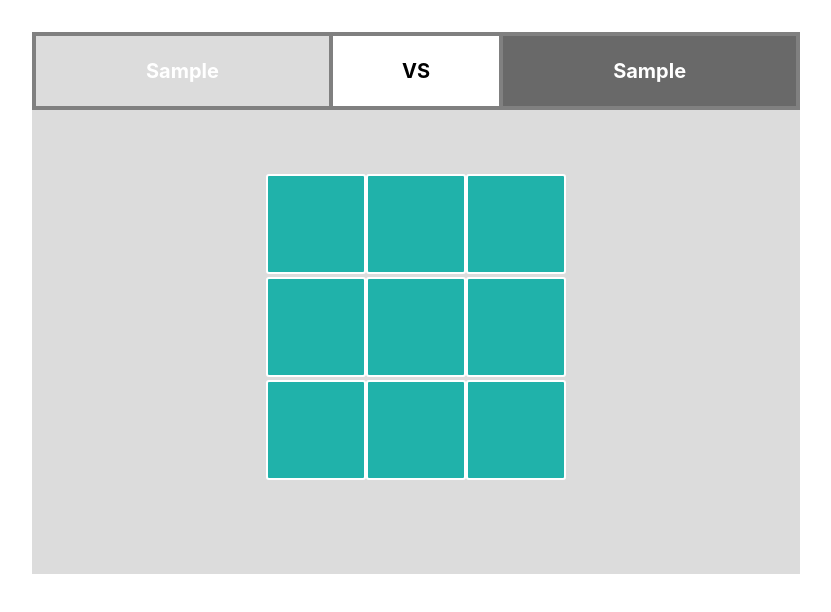
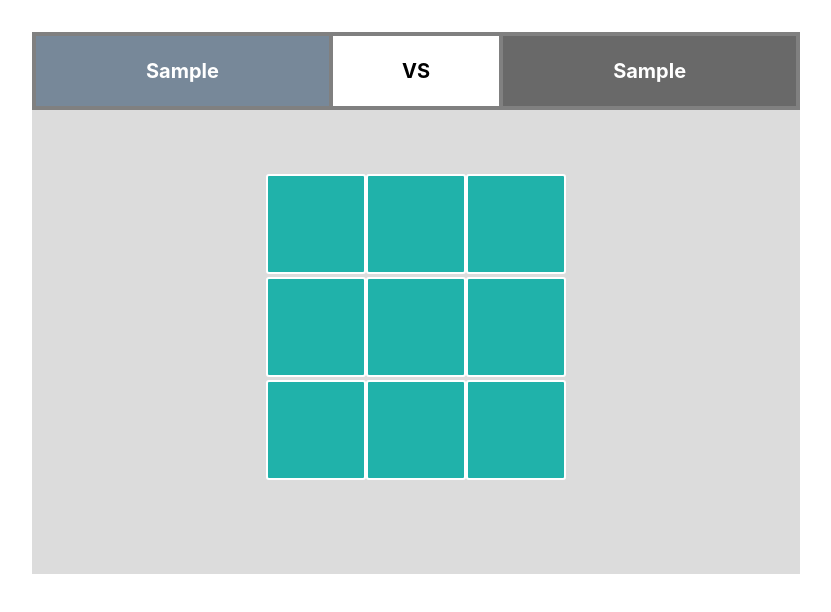
Before and after one commit to imahnama/JS-tic_tac-toe, a website: page index.html in a window 1280 px wide. Both pictures are taken after typing "Sample", "Sample" into the empty fields and a click on the button "Add Player". Shown: the whole page, without its empty margins (224-1055 px from the left). Drawn offline with nearby package versions, Linux system fonts and the light colour scheme.

Commit message:
Fix  more linter errors

```diff
--- a/CSS/style.css
+++ b/CSS/style.css
@@ -75,7 +75,7 @@ body {
 
 .first-player-name {
   border: 2px solid #808080;
-  background-color: ##789;
+  background-color: #789;
   flex: 2;
   padding: 20px;
 }
```
